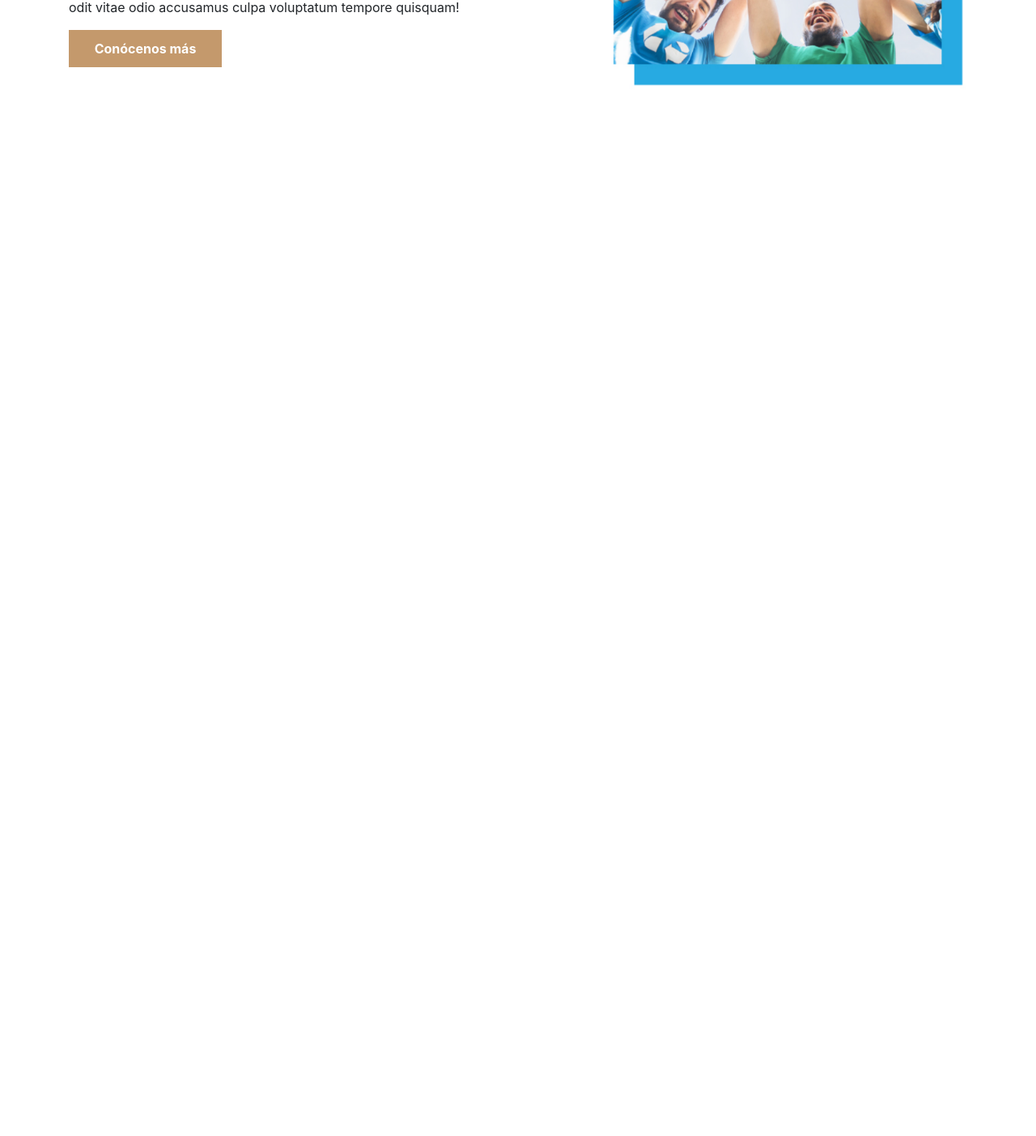
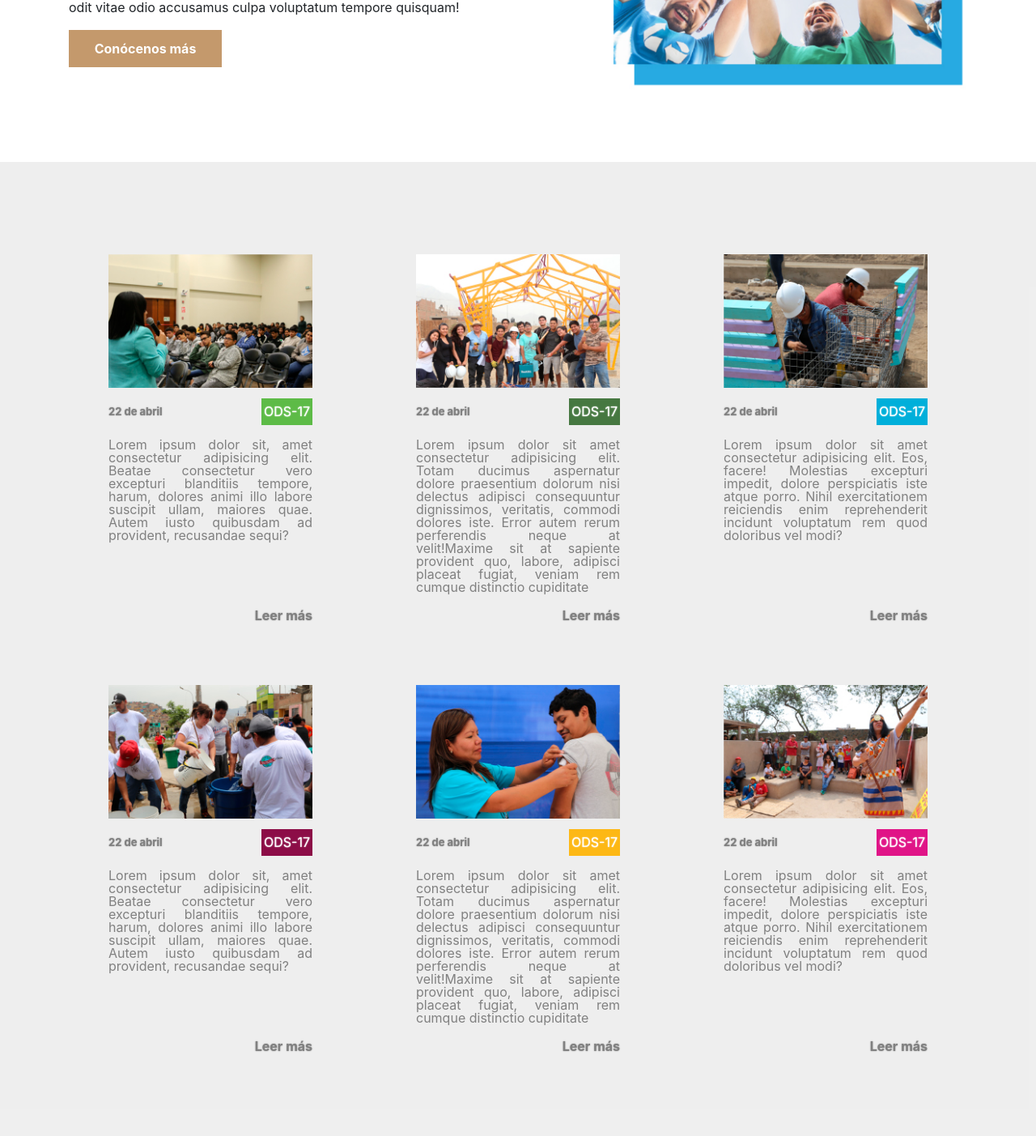
Before and after one commit to cj3096/Resp_Social, a PHP site: page / in a window 1280 px wide. Shown: the part 1171-2574 px from the top of the page at 81% size. Before the commit the page ends 1277 px from the top, so only its background shows below. Run offline with PHP 8.4, Linux system fonts and the light colour scheme.

Commit message:
novedades

```diff
--- a/css/styles.css
+++ b/css/styles.css
@@ -268,7 +268,66 @@ a.nav-link{
 }
 
 .bg-gray{
-    background: gray;
+    background: rgba(237,237,237,.9);
     padding-top:7%;
     padding-bottom:7%;
 }
+
+
+/* NOVEDADES */
+/* ESTA ES LA CLASE MÁGICA QUE ALINEA LAS COLUMNAS CON LA MISMA ALTURA DE ACUERDO A LA COLUMNA DE MAYOR ALTITUD */
+.equal-heigth-columns{
+    display: -webkit-box;
+    display: -webkit-flex;
+    display: -ms-flexbox;
+    display: flex;
+    flex-wrap: wrap;
+}
+
+.equal-column-content{
+    height: 100%;
+}
+
+.nov-card{
+    padding: 7% 14%;
+    text-align: justify;
+    line-height: 1;
+    color:gray;
+}
+
+.nov-card img{
+    width: 100%;
+    padding-bottom: 5%;
+}
+/*FIN ESTA ES LA CLASE MÁGICA QUE ALINEA LAS COLUMNAS CON LA MISMA ALTURA DE ACUERDO A LA COLUMNA DE MAYOR ALTITUD */
+
+.ver-mas{
+    padding: 0% 14%;
+    text-align: right;
+    transform:translateY(-140%);
+    font-weight: bold;
+    color:gray;
+    text-shadow: 0px 0px .1rem gray;
+}
+
+.ver-mas a{
+    color:gray !important;
+}
+
+.ods{
+    padding-top: 3.5%;
+    padding-bottom:3.5%;
+    padding-left: 3px;
+    padding-right: 3px;
+    color:white;
+    background: #c4996c;
+    font-weight: 400;
+    text-shadow: 0px 0px .1rem white;
+}
+
+.fecha{
+    font-weight: bold;
+    color:gray;
+    text-shadow: 0px 0px .1rem gray;
+    font-size: small;
+}
--- /dev/null
+++ b/inc/novedades.php
@@ -0,0 +1,119 @@
+<div class="container">
+
+<div class="row equal-heigth-columns">
+    <div class="col-md-4 col-lg-4 col-sm-12 col-xs-12">
+        <div class="equal-column-content">
+            <div class="nov-card">
+
+                <img src="./img/nov/1.png" alt="">
+
+                <div class="d-flex mb-3 align-items-center">
+                <div class="mr-auto fecha ">22 de abril</div>
+                <div class="ods" style="background:#5dbb47;">ODS-17</div>
+                </div>
+
+        Lorem ipsum dolor sit, amet consectetur adipisicing elit. Beatae consectetur vero excepturi blanditiis tempore, harum, dolores animi illo labore suscipit ullam, maiores quae. Autem iusto quibusdam ad provident, recusandae sequi?
+            </div>
+        </div>
+        <div class="ver-mas">
+            <a href="">Leer más</a>
+        </div>
+    </div>
+    <div class="col-md-4 col-lg-4 col-sm-12 col-xs-12">
+        <div class="equal-column-content">
+            <div class="nov-card">
+
+                <img src="./img/nov/2.png" alt="">
+
+                <div class="d-flex mb-3 align-items-center">
+                <div class="mr-auto fecha ">22 de abril</div>
+                <div class="ods" style="background:#467841;">ODS-17</div>
+                </div>
+
+        Lorem ipsum dolor sit amet consectetur adipisicing elit. Totam ducimus aspernatur dolore praesentium dolorum nisi delectus adipisci consequuntur dignissimos, veritatis, commodi dolores iste. Error autem rerum perferendis neque at velit!Maxime sit at sapiente provident quo, labore, adipisci placeat fugiat, veniam rem cumque distinctio cupiditate
+            </div>
+        </div>
+        <div class="ver-mas">
+            <a href="">Leer más</a>
+        </div>
+    </div>
+    <div class="col-md-4 col-lg-4 col-sm-12 col-xs-12">
+        <div class="equal-column-content">
+            <div class="nov-card">
+
+                <img src="./img/nov/3.png" alt="">
+
+                <div class="d-flex mb-3 align-items-center">
+                <div class="mr-auto fecha ">22 de abril</div>
+                <div class="ods" style="background:#00afda;">ODS-17</div>
+                </div>
+
+        Lorem ipsum dolor sit amet consectetur adipisicing elit. Eos, facere! Molestias excepturi impedit, dolore perspiciatis iste atque porro. Nihil exercitationem reiciendis enim reprehenderit incidunt voluptatum rem quod doloribus vel modi?
+            </div>
+        </div>
+        <div class="ver-mas">
+            <a href="">Leer más</a>
+        </div>
+    </div>
+</div>
+
+<div style="height:40px;"></div>
+
+<div class="row equal-heigth-columns">
+    <div class="col-md-4 col-lg-4 col-sm-12 col-xs-12">
+        <div class="equal-column-content">
+            <div class="nov-card">
+
+                <img src="./img/nov/4.png" alt="">
+
+                <div class="d-flex mb-3 align-items-center">
+                <div class="mr-auto fecha ">22 de abril</div>
+                <div class="ods" style="background:#8c0d47;">ODS-17</div>
+                </div>
+
+        Lorem ipsum dolor sit, amet consectetur adipisicing elit. Beatae consectetur vero excepturi blanditiis tempore, harum, dolores animi illo labore suscipit ullam, maiores quae. Autem iusto quibusdam ad provident, recusandae sequi?
+            </div>
+        </div>
+        <div class="ver-mas">
+            <a href="">Leer más</a>
+        </div>
+    </div>
+    <div class="col-md-4 col-lg-4 col-sm-12 col-xs-12">
+        <div class="equal-column-content">
+            <div class="nov-card">
+
+                <img src="./img/nov/5.png" alt="">
+
+                <div class="d-flex mb-3 align-items-center">
+                <div class="mr-auto fecha ">22 de abril</div>
+                <div class="ods" style="background:#fdb815;">ODS-17</div>
+                </div>
+
+        Lorem ipsum dolor sit amet consectetur adipisicing elit. Totam ducimus aspernatur dolore praesentium dolorum nisi delectus adipisci consequuntur dignissimos, veritatis, commodi dolores iste. Error autem rerum perferendis neque at velit!Maxime sit at sapiente provident quo, labore, adipisci placeat fugiat, veniam rem cumque distinctio cupiditate
+            </div>
+        </div>
+        <div class="ver-mas">
+            <a href="">Leer más</a>
+        </div>
+    </div>
+    <div class="col-md-4 col-lg-4 col-sm-12 col-xs-12">
+        <div class="equal-column-content">
+            <div class="nov-card">
+
+                <img src="./img/nov/6.png" alt="">
+
+                <div class="d-flex mb-3 align-items-center">
+                <div class="mr-auto fecha ">22 de abril</div>
+                <div class="ods" style="background:#e01487;">ODS-17</div>
+                </div>
+
+        Lorem ipsum dolor sit amet consectetur adipisicing elit. Eos, facere! Molestias excepturi impedit, dolore perspiciatis iste atque porro. Nihil exercitationem reiciendis enim reprehenderit incidunt voluptatum rem quod doloribus vel modi?
+            </div>
+        </div>
+        <div class="ver-mas">
+            <a href="">Leer más</a>
+        </div>
+    </div>
+</div>
+
+</div>
--- a/index.php
+++ b/index.php
@@ -29,6 +29,10 @@
     <?php include ('inc/mision.php') ?>
 </section>
 
+<section class="bg-gray">
+    <?php include ('inc/novedades.php') ?>
+</section>
+
 
 <script src="js/jquery-3.3.1.slim.min.js"></script>
 <script src="js/popper.min.js"></script>
```
Also changed, not shown: img/nov/1.png (added), img/nov/2.png (added), img/nov/3.png (added), img/nov/4.png (added), img/nov/5.png (added), img/nov/6.png (added).
